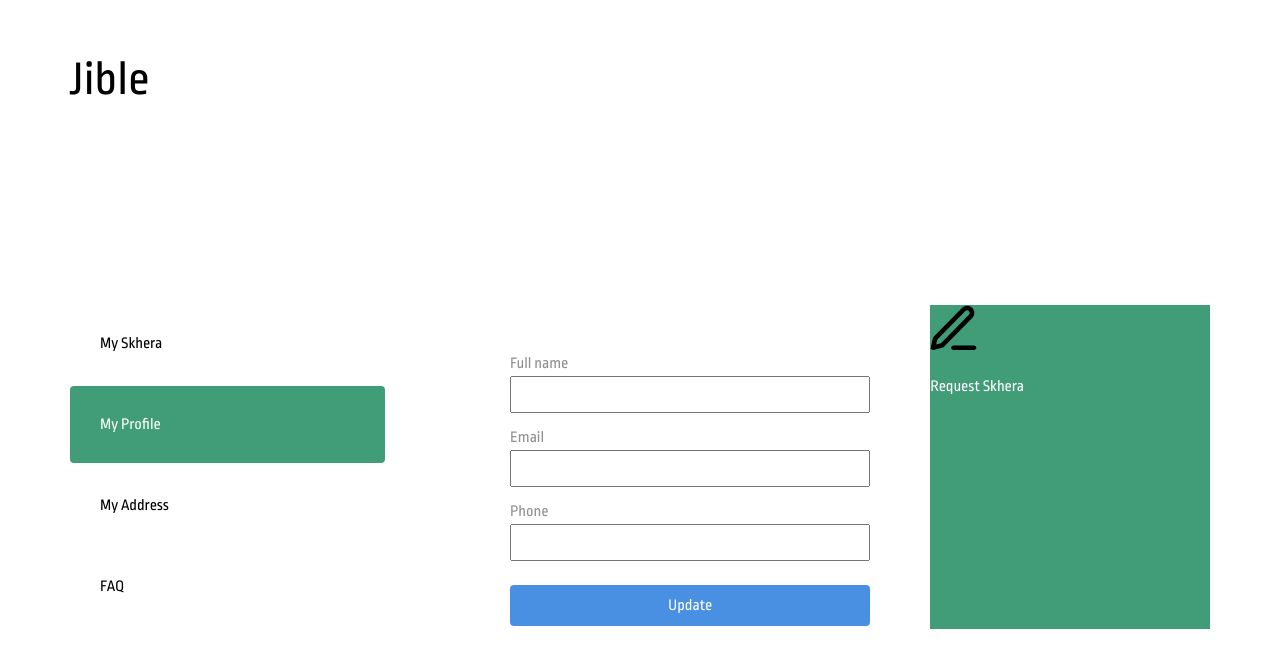
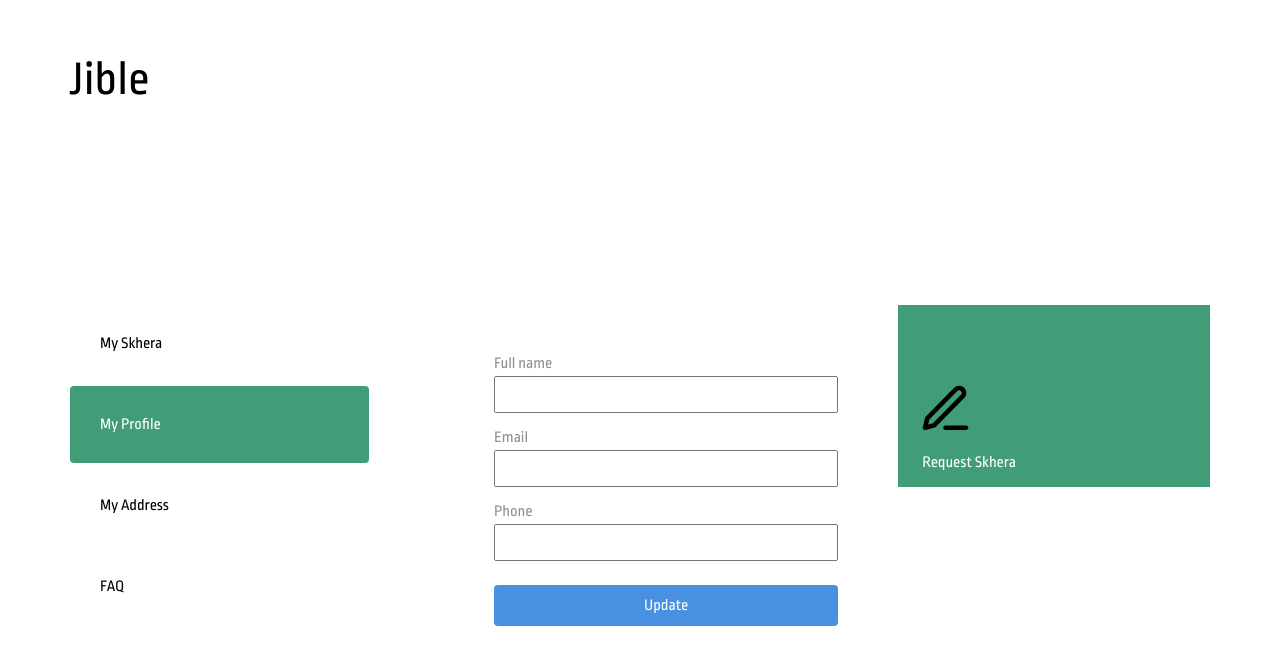
Before and after one commit to DeveloperXY/Jible, a React (Create React App) app: page /profile in a window 1280 px wide. Shown: the top 668 px of the page. Built offline with nearby package versions, Linux system fonts and the light colour scheme; what redux-immutable-state-invariant would draw is missing.

Commit message:
Create the RequestSkhera component

```diff
--- a/src/components/profile/profilePage.css
+++ b/src/components/profile/profilePage.css
@@ -84,8 +84,14 @@
 }
 
 .request-skhera {
+  display: flex;
   margin-left: 60px;
   background-color: #419d78;
+  height: 150px;
+  padding: 16px 24px 16px 24px;
+  align-items: flex-start;
+  flex-direction: column;
+  justify-content: flex-end;
 }
 
 .edit-icon {
```
Also changed, not shown: src/components/request/RequestSkhera.js (added, +23 -0 lines), src/components/request/requestSkhera.css (added).
